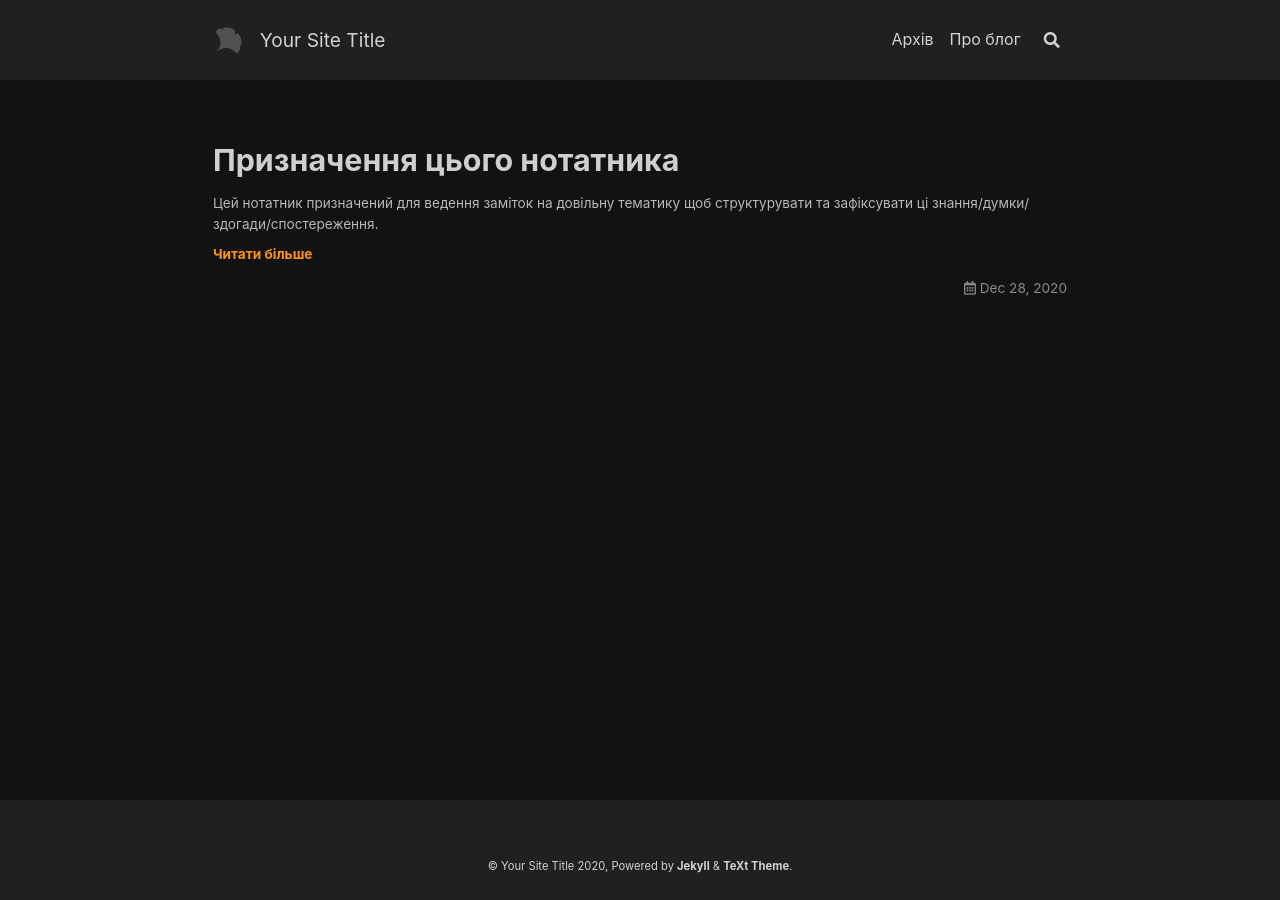
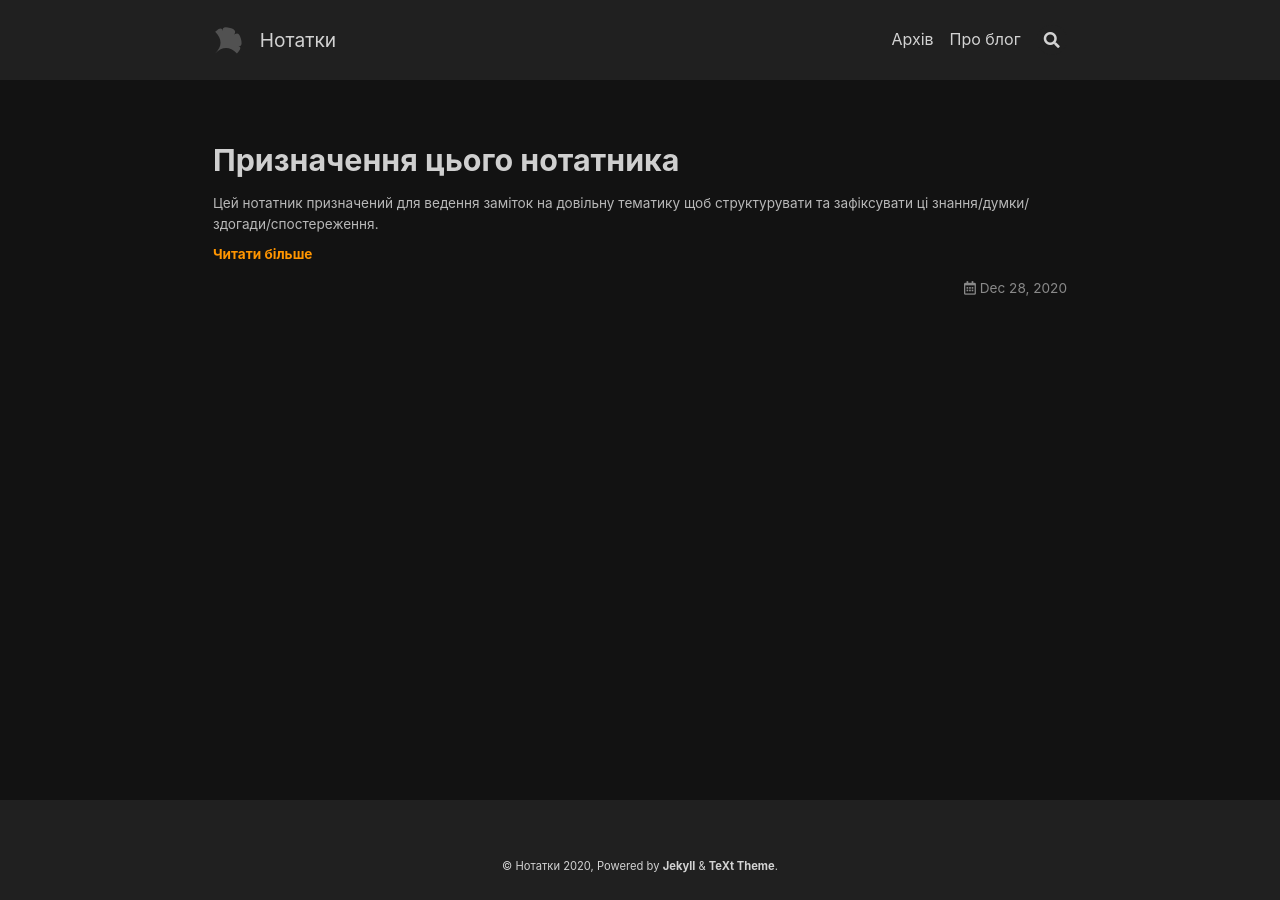
Before and after one commit to proto-arch/notes, a Jekyll site: the page built from index.html, in a window 1280 px wide. Built offline with Jekyll 4.4.1, drawn with Linux system fonts in a browser that asks for light colours; nearby versions of some CDN libraries; the list of posts is cut into pages by our own code.

Commit message:
localized

```diff
--- a/_config.yml
+++ b/_config.yml
@@ -20,9 +20,9 @@ text_skin: dark # "default" (default), "dark", "forest", "ocean", "chocolate", "
 highlight_theme: default # "default" (default), "tomorrow", "tomorrow-night", "tomorrow-night-eighties", "tomorrow-night-blue", "tomorrow-night-bright"
 url     : # the base hostname & protocol for your site e.g. https://www.someone.com
 baseurl : /notes
-title   : Your Site Title
+title   : Нотатки
 description: > # this means to ignore newlines until "Language & timezone"
-  Your Site Description
+  Довільні нотатки
 
 
 ## => Language and Timezone
@@ -35,10 +35,10 @@ timezone: # see https://en.wikipedia.org/wiki/List_of_tz_database_time_zones for
 ##############################
 author:
   type      : # "person" (default), "organization"
-  name      : Your Name
+  name      :
   url       :
   avatar    : # path or url of avatar image (square)
-  bio       : I am an amazing person.
+  bio       :
   email     :
   facebook  : # "user_name" the last part of your profile url, e.g. https://www.facebook.com/user_name
   twitter   : # "user_name" the last part of your profile url, e.g. https://twitter.com/user_name
```
Also changed, not shown: about.md (+1 -1 lines).
